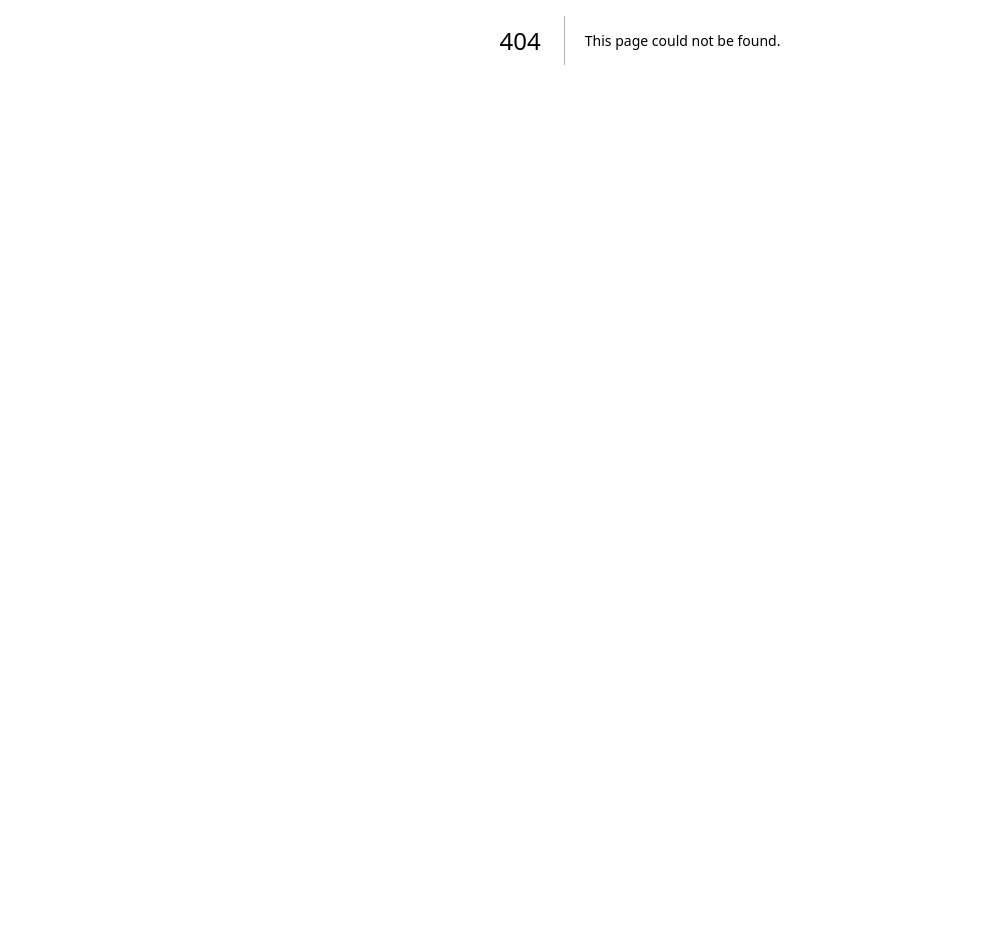
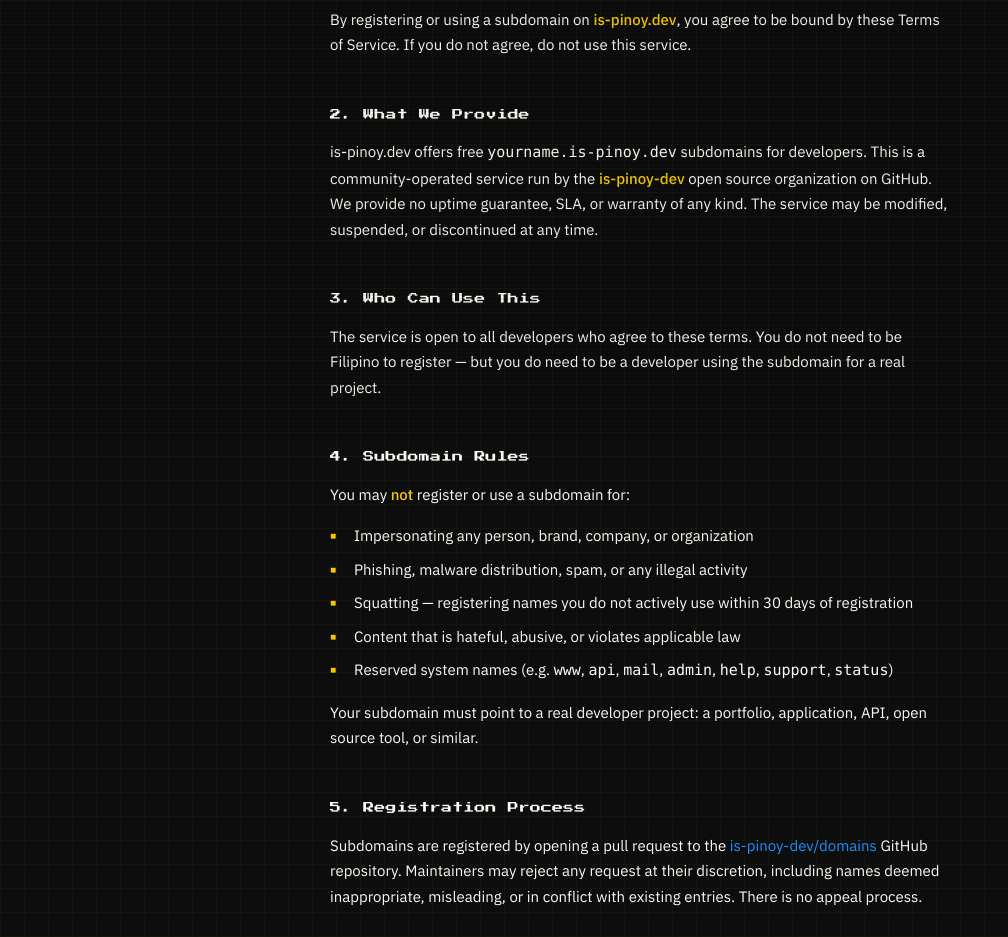
Before and after one commit to is-pinoy-dev/ecosystem, a Next.js app in the folder apps/web/: page /tos in a window 1280 px wide. Before the commit this address had no page. Shown: the part 360-1297 px from the top of the page, without its empty margins (0-1008 px from the left). Before the commit the page ends 800 px from the top, so only its background shows below. Built offline with nearby package versions, Linux system fonts and the light colour scheme.

Commit message:
feat: add /tos route with MDX content and DocLayout
Also installs missing @mdx-js/loader and @mdx-js/react peer deps for
@next/mdx, and adds required mdx-components.tsx for App Router MDX support.

```diff
--- /dev/null
+++ b/apps/web/app/tos/layout.tsx
@@ -0,0 +1,9 @@
+import { DocLayout } from "@/components/doc-layout"
+
+export default function TosLayout({ children }: { children: React.ReactNode }) {
+  return (
+    <DocLayout title="Terms of Service" effectiveDate="May 23, 2026">
+      {children}
+    </DocLayout>
+  )
+}
--- /dev/null
+++ b/apps/web/app/tos/page.mdx
@@ -0,0 +1,43 @@
+## 1. Acceptance of Terms
+
+By registering or using a subdomain on **is-pinoy.dev**, you agree to be bound by these Terms of Service. If you do not agree, do not use this service.
+
+## 2. What We Provide
+
+is-pinoy.dev offers free `yourname.is-pinoy.dev` subdomains for developers. This is a community-operated service run by the **is-pinoy-dev** open source organization on GitHub. We provide no uptime guarantee, SLA, or warranty of any kind. The service may be modified, suspended, or discontinued at any time.
+
+## 3. Who Can Use This
+
+The service is open to all developers who agree to these terms. You do not need to be Filipino to register — but you do need to be a developer using the subdomain for a real project.
+
+## 4. Subdomain Rules
+
+You may **not** register or use a subdomain for:
+
+- Impersonating any person, brand, company, or organization
+- Phishing, malware distribution, spam, or any illegal activity
+- Squatting — registering names you do not actively use within 30 days of registration
+- Content that is hateful, abusive, or violates applicable law
+- Reserved system names (e.g. `www`, `api`, `mail`, `admin`, `help`, `support`, `status`)
+
+Your subdomain must point to a real developer project: a portfolio, application, API, open source tool, or similar.
+
+## 5. Registration Process
+
+Subdomains are registered by opening a pull request to the [is-pinoy-dev/domains](https://github.com/is-pinoy-dev/domains) GitHub repository. Maintainers may reject any request at their discretion, including names deemed inappropriate, misleading, or in conflict with existing entries. There is no appeal process.
+
+## 6. Revocation
+
+The is-pinoy-dev maintainers reserve the right to remove any subdomain at any time, with or without prior notice, if it violates these terms or is otherwise deemed harmful to the community or the service.
+
+## 7. No Warranty
+
+This service is provided **as-is**, with no guarantees of availability, reliability, or continued operation. The is-pinoy-dev organization and its contributors are not liable for any direct, indirect, or consequential damages arising from your use of, or inability to use, this service.
+
+## 8. Changes to These Terms
+
+We may update these terms at any time. Continued use of your subdomain after changes are published constitutes acceptance of the updated terms. Changes will be announced via the [is-pinoy-dev GitHub organization](https://github.com/is-pinoy-dev).
+
+## 9. Contact
+
+For questions, abuse reports, or subdomain removal requests, open an issue at [github.com/is-pinoy-dev](https://github.com/is-pinoy-dev).
--- /dev/null
+++ b/apps/web/mdx-components.tsx
@@ -0,0 +1,7 @@
+import type { MDXComponents } from "mdx/types"
+
+export function useMDXComponents(components: MDXComponents): MDXComponents {
+  return {
+    ...components,
+  }
+}
--- a/apps/web/package.json
+++ b/apps/web/package.json
@@ -12,6 +12,8 @@
     "typecheck": "tsc --noEmit"
   },
   "dependencies": {
+    "@mdx-js/loader": "^3.1.1",
+    "@mdx-js/react": "^3.1.1",
     "@next/mdx": "^16.2.6",
     "@workspace/ui": "workspace:*",
     "lucide-react": "^1.16.0",
```
Also changed, not shown: 1 other file (tests, documents, lock files or other folders).
